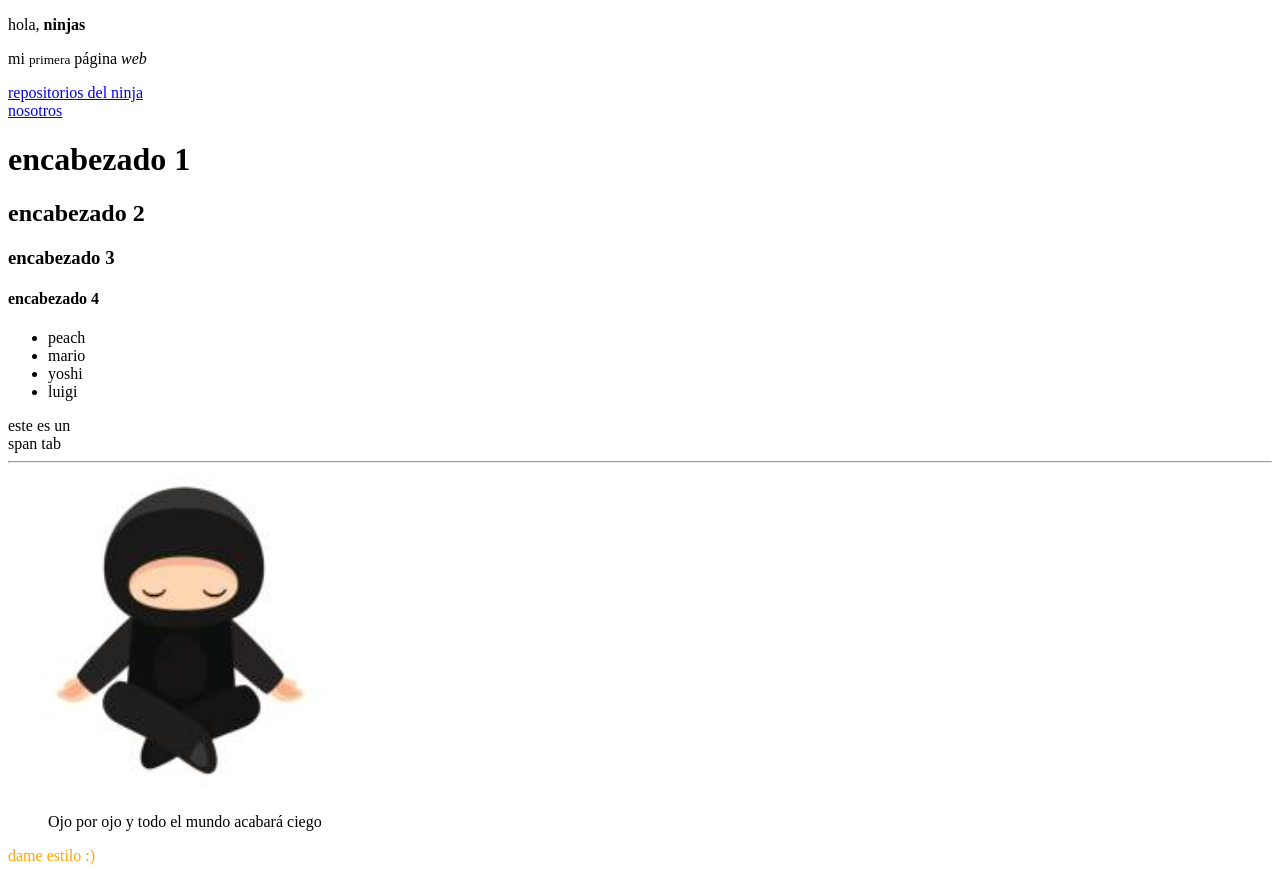
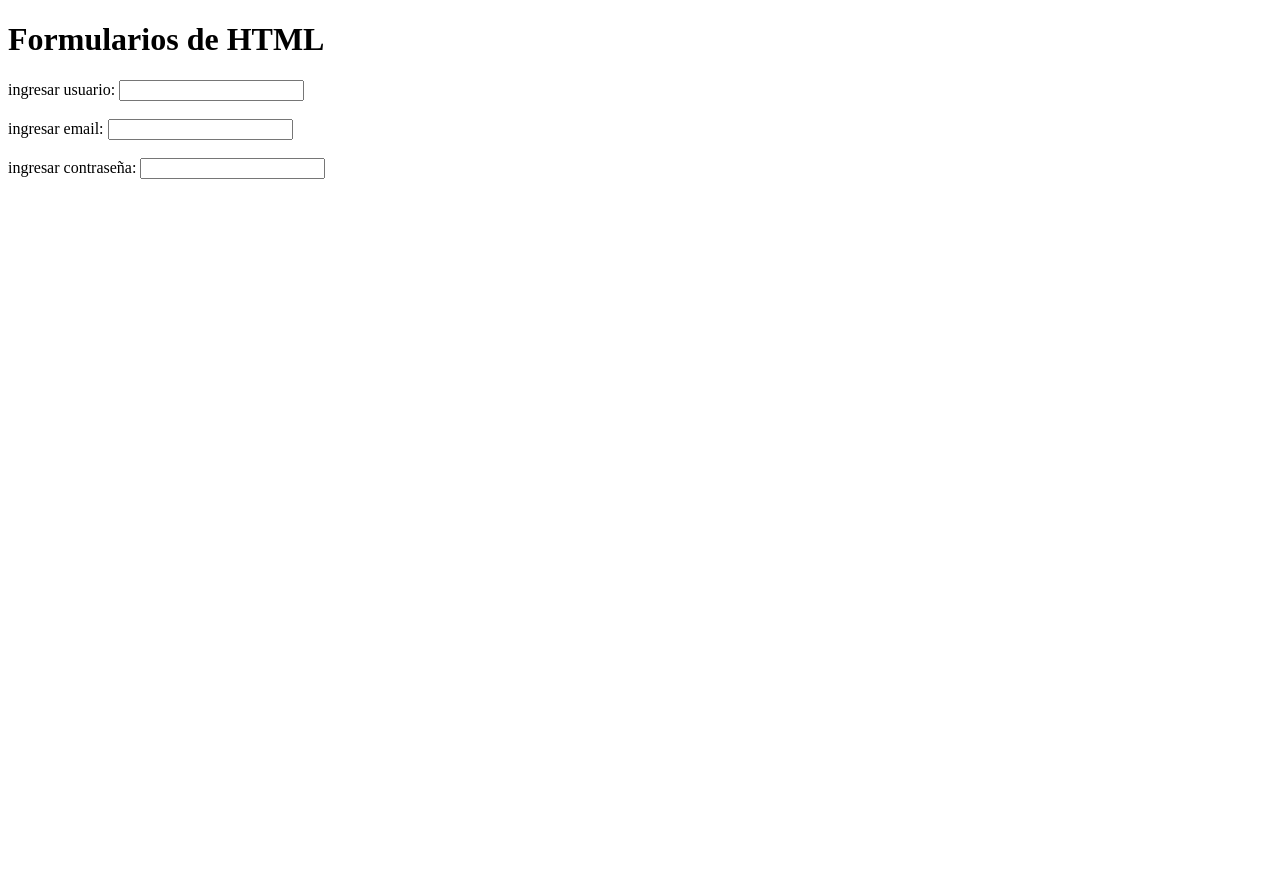
Before and after one commit to ninjadelcodigo/html-css-curso-intensivo, a plain HTML site: page index.html in a window 1280 px wide. After the commit the page ends 800 px from the top, so only its background shows below. Drawn offline with Linux system fonts and the light colour scheme.

Commit message:
primer commit a leccion-3

```diff
--- a/index.html
+++ b/index.html
@@ -1,50 +1,23 @@
 <!DOCTYPE html>
 <html>
 <head>
-    <title>Aprendiendo HTML</title>
+    <title>Formularios de HTML</title>
 </head>
 <body>
 
-    <div>
-        <p>hola, <strong>ninjas</strong></p>
-        <p>mi <small>primera</small> página <em>web</em></p>
-        <a href="https://github.com/ninjadelcodigo">repositorios del ninja</a>
-        <br>
-        <a href="about.html">nosotros</a>
-    </div>
+    <h1>Formularios de HTML</h1>
 
-    <div>
-        <h1>encabezado 1</h1>
-        <h2>encabezado 2</h2>
-        <h3>encabezado 3</h3>
-        <h4>encabezado 4</h4>
-    </div>
-
-    <div>
-        <ul>
-            <li>peach</li>
-            <li>mario</li>
-            <li>yoshi</li>
-            <li>luigi</li>
-        </ul>
-    </div>
-
-    <!-- este es un comentario / no aparecerá en la página web -->
-    <span>este es un<br> span tab</span>
-
-    <br>
-    <!-- el siguiente span no aparecerá en página porque está comentado -->
-    <!-- <span>este es otro<br> span tab</span> -->
-
-    <hr>
-
-    <img src="img/ninja.png" alt="imagen de un ninja">
-
-    <blockquote cite="https://es.wikiquote.org/wiki/Martin_Luther_King">
-        Ojo por ojo y todo el mundo acabará ciego
-    </blockquote>
-
-    <p style="color: orange;">dame estilo :)</p>
+    <form>
+        <label for="usuario">ingresar usuario:</label>
+        <input type="text" id="usuario">
+        <br><br>
+        <label for="email">ingresar email:</label>
+        <input type="email" id="email">
+        <br><br>
+        <label for="contraseña">ingresar contraseña:</label>
+        <input type="password" id="contraseña">
+        <br><br>
+    </form>
 </body>
 
 </html>
```
Also changed, not shown: about.html (deleted, +0 -10 lines), img/ninja.png (deleted), 1 other file.
